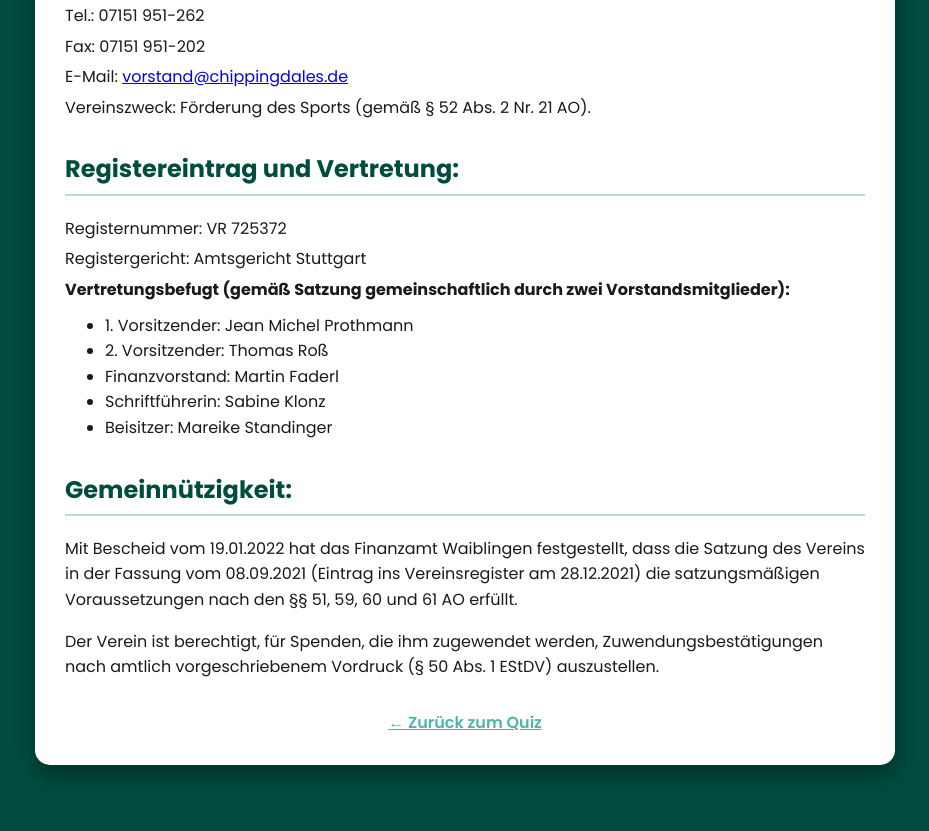
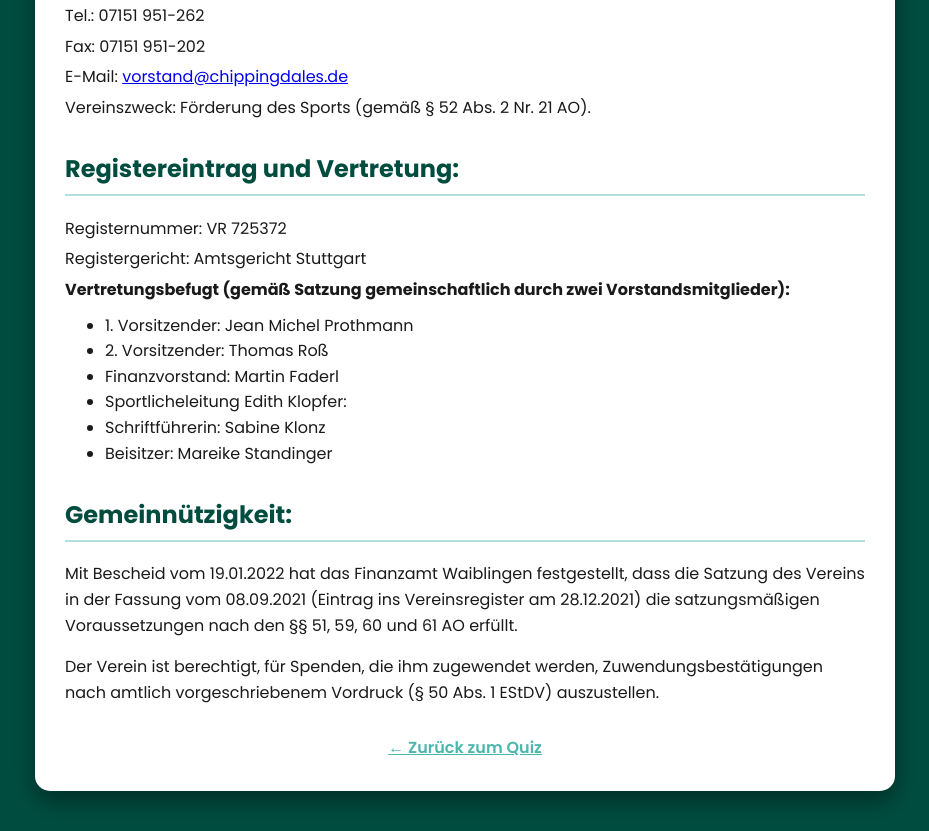
Before and after one commit to jmp-74/Golf, a plain HTML site: page impressum.html in a window 1280 px wide. Shown: the part 520-1351 px from the top of the page, without its empty margins (175-1104 px from the left). Before the commit the page ends 1325 px from the top, so only its background shows below. Drawn offline with Linux system fonts and the light colour scheme.

Commit message:
Update Vorstand list with Sportlicheleitung entry

```diff
--- a/impressum.html
+++ b/impressum.html
@@ -72,7 +72,7 @@
                 <li>1. Vorsitzender: Jean Michel Prothmann</li>
                 <li>2. Vorsitzender: Thomas Roß</li>
                 <li>Finanzvorstand: Martin Faderl</li>
-                <li>Schriftführerin: Sabine Klonz</li>
+<li>Sportlicheleitung Edith Klopfer:</li>                <li>Schriftführerin: Sabine Klonz</li>
 <li>Beisitzer: Mareike Standinger</li>            </ul>
         </div>
 
```
